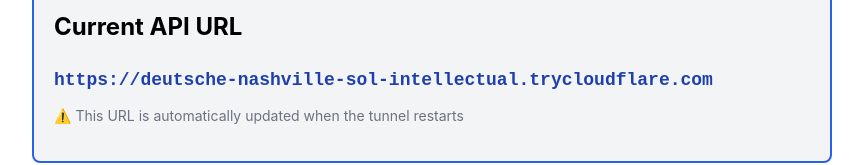
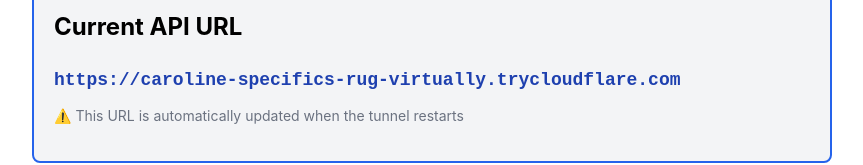
Before and after one commit to MIND-Challenge/mind-challenge.github.io, a plain HTML site: page index.html in a window 1280 px wide. Shown: the part 244-409 px from the top of the page, without its empty margins (208-1071 px from the left). Drawn offline with Linux system fonts and the light colour scheme.

Commit message:
Auto-update tunnel URL to https://caroline-specifics-rug-virtually.trycloudflare.com

```diff
--- a/index.html
+++ b/index.html
@@ -51,7 +51,7 @@
     <div class="url-box">
         <h2>Current API URL</h2>
         <div class="url">
-            <strong>https://deutsche-nashville-sol-intellectual.trycloudflare.com</strong>
+            <strong>https://caroline-specifics-rug-virtually.trycloudflare.com</strong>
         </div>
         <p style="margin-top: 10px; font-size: 14px; color: #6b7280;">
             ⚠️ This URL is automatically updated when the tunnel restarts
```
